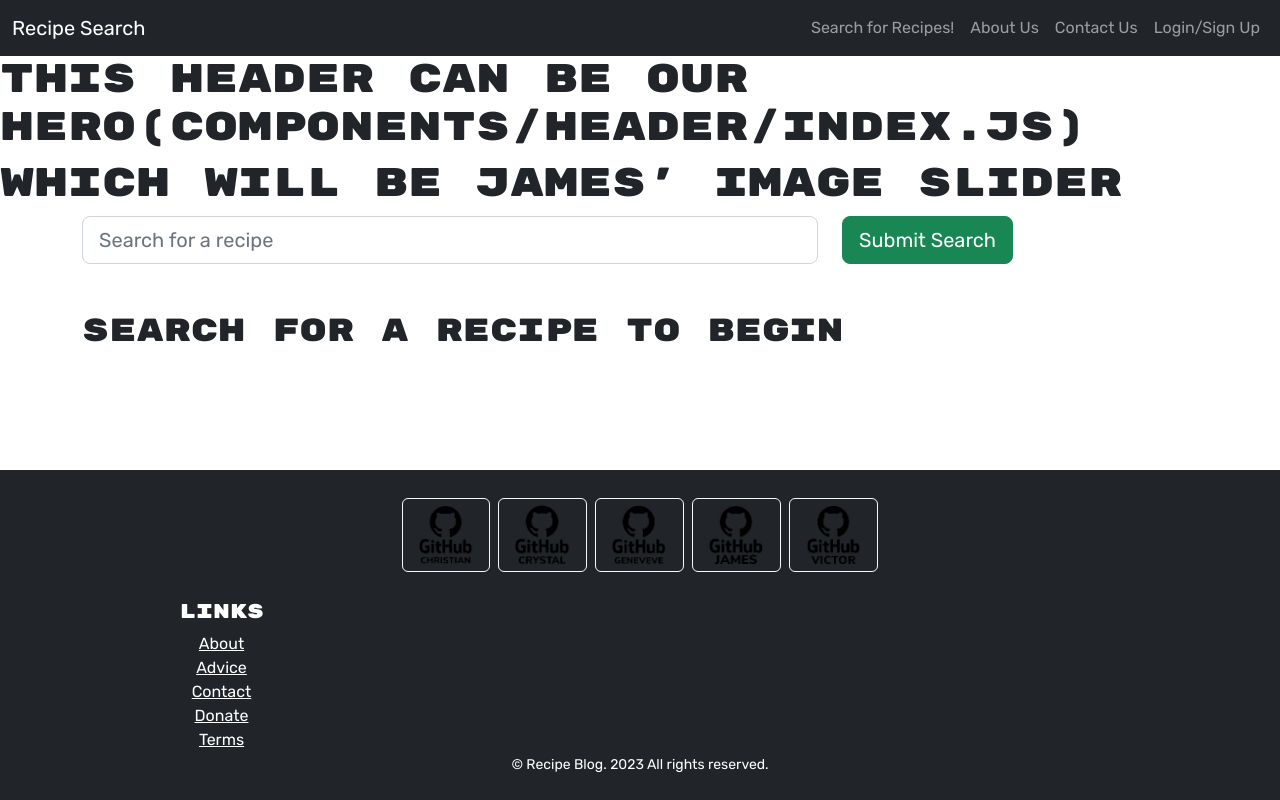
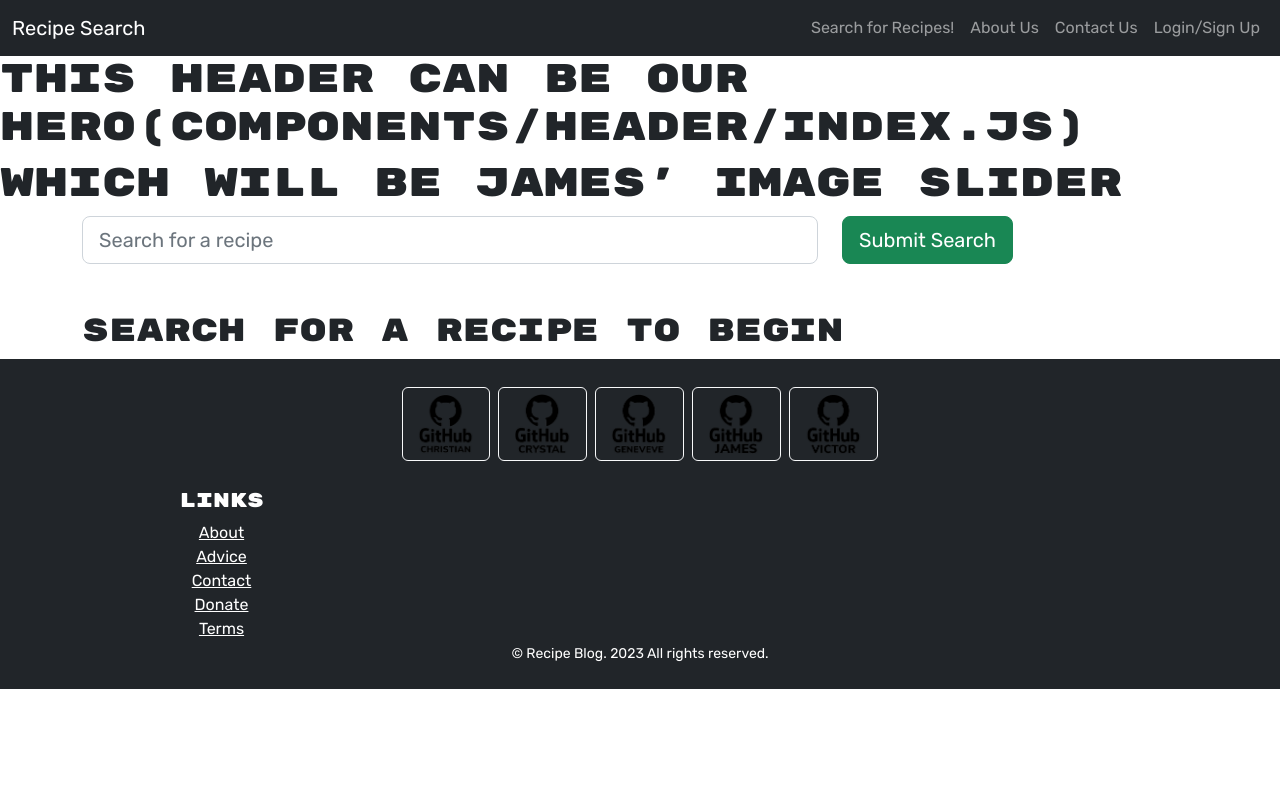
Before and after one commit to itsvictorg/Recipe-Search, a React (Create React App) app in the folder client/: page / in a window 1280 px wide. Built offline with nearby package versions, Linux system fonts and the light colour scheme.

Commit message:
error inside seachGPT file data attributes can't be functions only values

```diff
--- a/client/src/components/forms/SearchGPT.js
+++ b/client/src/components/forms/SearchGPT.js
@@ -127,7 +127,7 @@ const SearchGPT = () => {
         </Form>
       </Container>
 
-      <Container className='results'>
+      <Container className=''>
         <h2 className='pt-5'>
           {searchedRecipes.length
             ? `Viewing ${searchedRecipes.length} results:`
@@ -139,7 +139,8 @@ const SearchGPT = () => {
               <Col key={recipe.recipeId} md="4">
                 <Card border='dark'>
                   {/* here i gave the card body data attributes would've used one but couldn't split data.  when clicked attribute values will be passed to view modal */}
-                  <Card.Body data-function={handleSaveRecipe} data-title={recipe.title} data-servings={recipe.servings} data-ingredients={recipe.ingredients} data-instructions={recipe.instructions}>
+                  {/* data-function={handleSaveRecipe} WHATEVER this is is causing an error when searching recipes. Data attributes can't be functions only values.*/}
+                  <Card.Body  data-title={recipe.title} data-servings={recipe.servings} data-ingredients={recipe.ingredients} data-instructions={recipe.instructions}>
                     <Card.Title>{recipe.title}</Card.Title>
                     <p className='small'>servings: {recipe.servings}</p>
                     <button className="recipe-modal-btn modal-color" onClick={(e) => {
```
